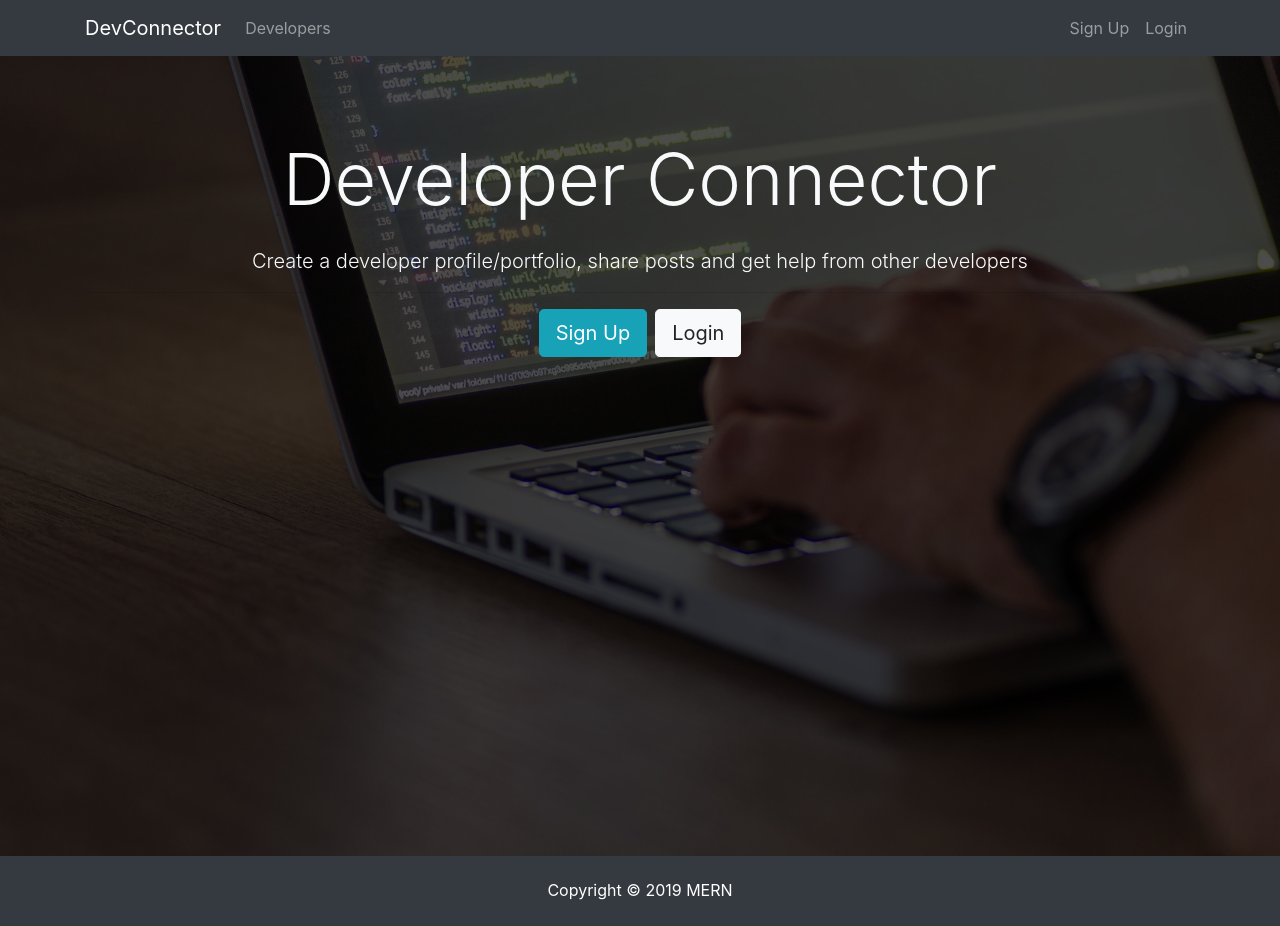
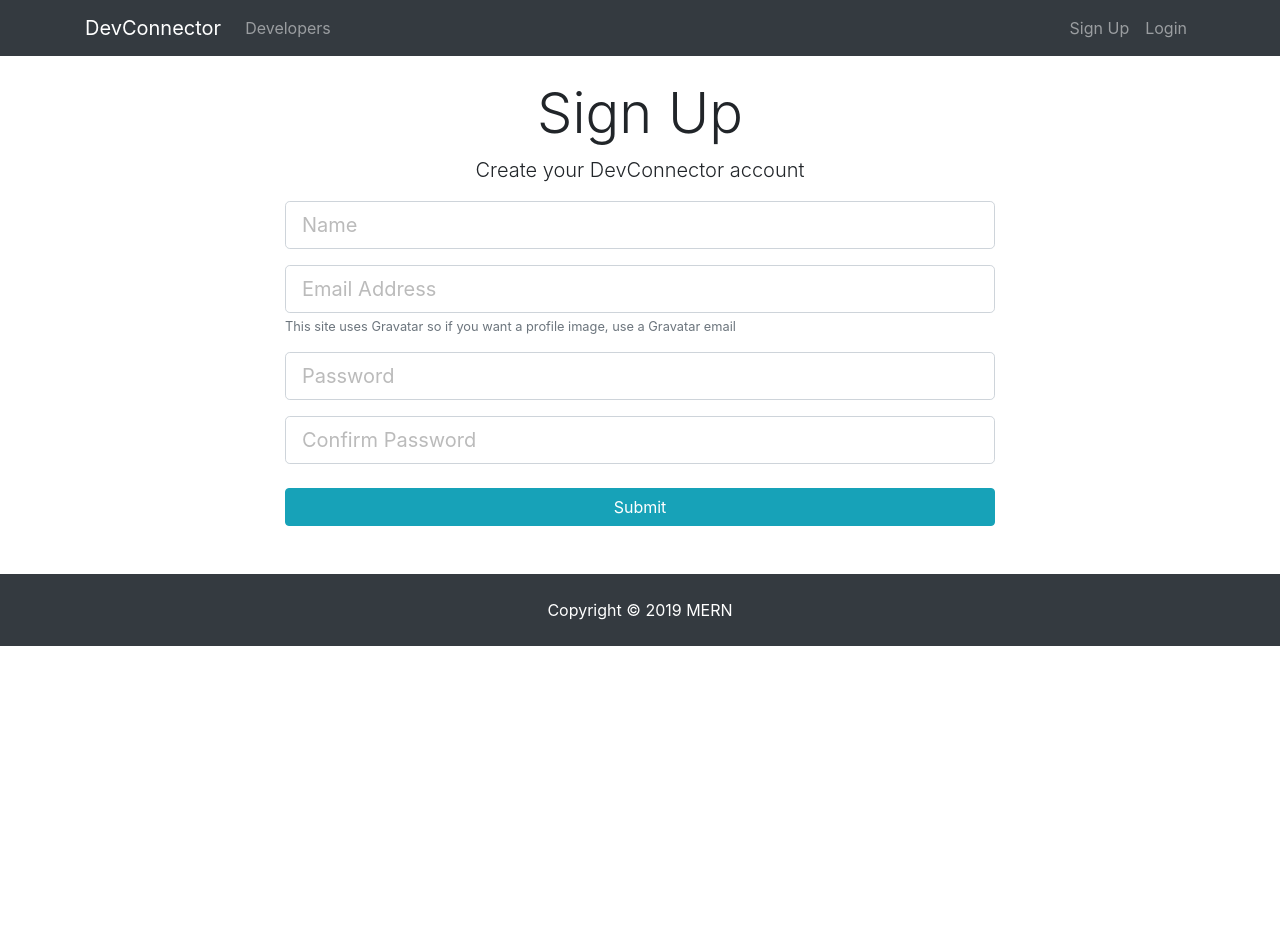
Before and after one commit to AlicanAkyuz/MERN, a React (Create React App) app in the folder client/: page /register in a window 1280 px wide. After the commit the page ends 800 px from the top, so only its background shows below. Built offline with nearby package versions, Linux system fonts and the light colour scheme.

Commit message:
login and register state management

```diff
--- a/client/src/App.js
+++ b/client/src/App.js
@@ -4,6 +4,8 @@
 import Navbar from "./components/layout/Navbar";
 import Footer from "./components/layout/Footer";
 import Landing from "./components/layout/Landing";
+import Register from "./components/auth/Register";
+import Login from "./components/auth/Login";
 
 import "./App.css";
 
@@ -13,7 +15,11 @@
       <Router>
         <div className="App">
           <Navbar />
-          <Route path="/" component={Landing} />
+          <Route exact path="/" component={Landing} />
+          <div className="container">
+            <Route exact path="/register" component={Register} />
+            <Route exact path="/login" component={Login} />
+          </div>
           <Footer />
         </div>
       </Router>
--- /dev/null
+++ b/client/src/components/auth/Login.js
@@ -0,0 +1,67 @@
+import React, { Component } from "react";
+
+class Login extends Component {
+  constructor() {
+    super();
+    this.state = {
+      email: "",
+      password: ""
+    };
+    this.onChange = this.onChange.bind(this);
+    this.onSubmit = this.onSubmit.bind(this);
+  }
+
+  onChange(event) {
+    this.setState({ [event.target.name]: event.target.value });
+  }
+  onSubmit(event) {
+    event.preventDefault();
+    const userToLog = {
+      email: this.state.email,
+      password: this.state.password
+    };
+    console.log(userToLog);
+  }
+
+  render() {
+    return (
+      <div className="login">
+        <div className="container">
+          <div className="row">
+            <div className="col-md-8 m-auto">
+              <h1 className="display-4 text-center">Log In</h1>
+              <p className="lead text-center">
+                Sign in to your DevConnector account
+              </p>
+              <form onSubmit={this.onSubmit}>
+                <div className="form-group">
+                  <input
+                    type="email"
+                    className="form-control form-control-lg"
+                    placeholder="Email Address"
+                    name="email"
+                    value={this.state.email}
+                    onChange={this.onChange}
+                  />
+                </div>
+                <div className="form-group">
+                  <input
+                    type="password"
+                    className="form-control form-control-lg"
+                    placeholder="Password"
+                    name="password"
+                    value={this.state.password}
+                    onChange={this.onChange}
+                  />
+                </div>
+                <input type="submit" className="btn btn-info btn-block mt-4" />
+              </form>
+            </div>
+          </div>
+        </div>
+      </div>
+    );
+  }
+}
+
+export default Login;
--- /dev/null
+++ b/client/src/components/auth/Register.js
@@ -0,0 +1,96 @@
+import React, { Component } from "react";
+
+class Register extends Component {
+  constructor() {
+    super();
+    this.state = {
+      name: "",
+      email: "",
+      password: "",
+      password2: "",
+      errors: {}
+    };
+    this.onChange = this.onChange.bind(this);
+    this.onSubmit = this.onSubmit.bind(this);
+  }
+
+  onChange(event) {
+    this.setState({ [event.target.name]: event.target.value });
+  }
+  onSubmit(event) {
+    event.preventDefault();
+    const newUser = {
+      name: this.state.name,
+      email: this.state.email,
+      password: this.state.password,
+      password2: this.state.password2
+    };
+    console.log(newUser);
+  }
+
+  render() {
+    return (
+      <div className="register">
+        <div className="container">
+          <div className="row">
+            <div className="col-md-8 m-auto">
+              <h1 className="display-4 text-center">Sign Up</h1>
+              <p className="lead text-center">
+                Create your DevConnector account
+              </p>
+              <form onSubmit={this.onSubmit}>
+                <div className="form-group">
+                  <input
+                    type="text"
+                    className="form-control form-control-lg"
+                    placeholder="Name"
+                    name="name"
+                    value={this.state.name}
+                    onChange={this.onChange}
+                  />
+                </div>
+                <div className="form-group">
+                  <input
+                    type="email"
+                    className="form-control form-control-lg"
+                    placeholder="Email Address"
+                    name="email"
+                    value={this.state.email}
+                    onChange={this.onChange}
+                  />
+                  <small className="form-text text-muted">
+                    This site uses Gravatar so if you want a profile image, use
+                    a Gravatar email
+                  </small>
+                </div>
+                <div className="form-group">
+                  <input
+                    type="password"
+                    className="form-control form-control-lg"
+                    placeholder="Password"
+                    name="password"
+                    value={this.state.password}
+                    onChange={this.onChange}
+                  />
+                </div>
+                <div className="form-group">
+                  <input
+                    type="password"
+                    className="form-control form-control-lg"
+                    placeholder="Confirm Password"
+                    name="password2"
+                    value={this.state.password2}
+                    onChange={this.onChange}
+                  />
+                </div>
+                <input type="submit" className="btn btn-info btn-block mt-4" />
+              </form>
+            </div>
+          </div>
+        </div>
+      </div>
+    );
+  }
+}
+
+export default Register;
--- a/client/src/components/layout/Landing.js
+++ b/client/src/components/layout/Landing.js
@@ -1,4 +1,5 @@
 import React, { Component } from "react";
+import { Link } from "react-router-dom";
 
 class Landing extends Component {
   render() {
@@ -15,12 +16,12 @@
                   from other developers
                 </p>
                 <hr />
-                <a href="register.html" className="btn btn-lg btn-info mr-2">
+                <Link to="/register" className="btn btn-lg btn-info mr-2">
                   Sign Up
-                </a>
-                <a href="login.html" className="btn btn-lg btn-light">
+                </Link>
+                <Link to="/login" className="btn btn-lg btn-light">
                   Login
-                </a>
+                </Link>
               </div>
             </div>
           </div>
--- a/client/src/components/layout/Navbar.js
+++ b/client/src/components/layout/Navbar.js
@@ -1,13 +1,14 @@
 import React, { Component } from "react";
+import { Link } from "react-router-dom";
 
 class Navbar extends Component {
   render() {
     return (
       <nav className="navbar navbar-expand-sm navbar-dark bg-dark mb-4">
         <div className="container">
-          <a className="navbar-brand" href="landing.html">
+          <Link className="navbar-brand" to="/">
             DevConnector
-          </a>
+          </Link>
           <button
             className="navbar-toggler"
             type="button"
@@ -20,23 +21,23 @@
           <div className="collapse navbar-collapse" id="mobile-nav">
             <ul className="navbar-nav mr-auto">
               <li className="nav-item">
-                <a className="nav-link" href="profiles.html">
+                <Link className="nav-link" to="/profiles">
                   {" "}
                   Developers
-                </a>
+                </Link>
               </li>
             </ul>
 
             <ul className="navbar-nav ml-auto">
               <li className="nav-item">
-                <a className="nav-link" href="register.html">
+                <Link className="nav-link" to="/register">
                   Sign Up
-                </a>
+                </Link>
               </li>
               <li className="nav-item">
-                <a className="nav-link" href="login.html">
+                <Link className="nav-link" to="/login">
                   Login
-                </a>
+                </Link>
               </li>
             </ul>
           </div>
```
